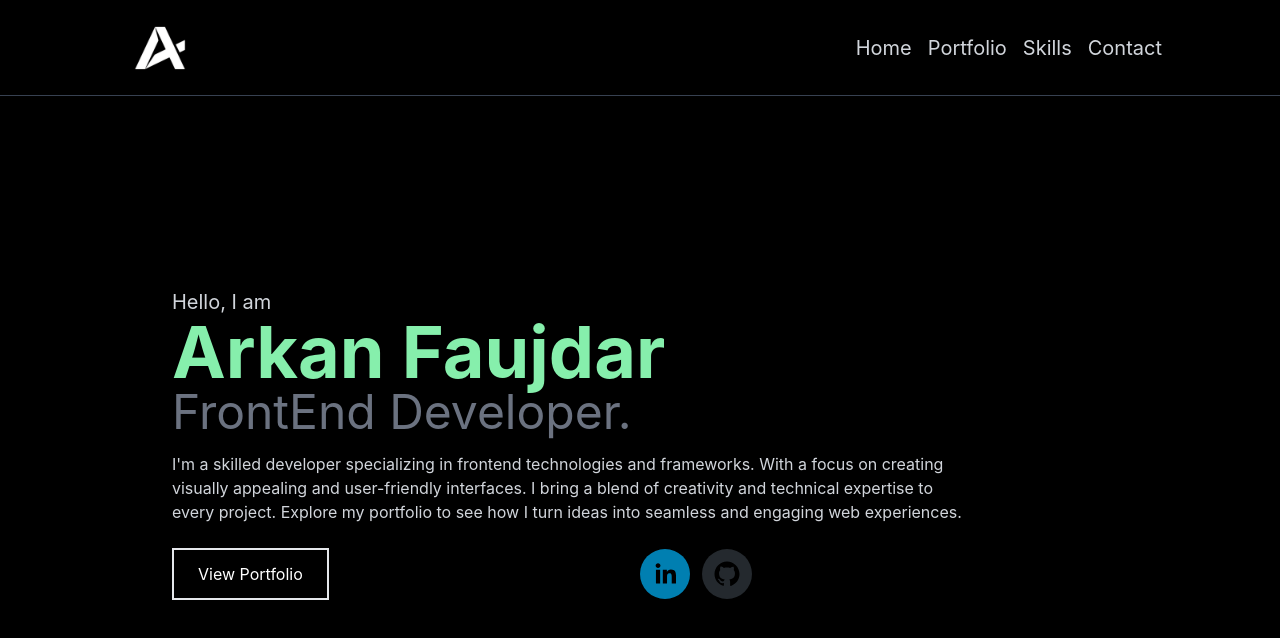
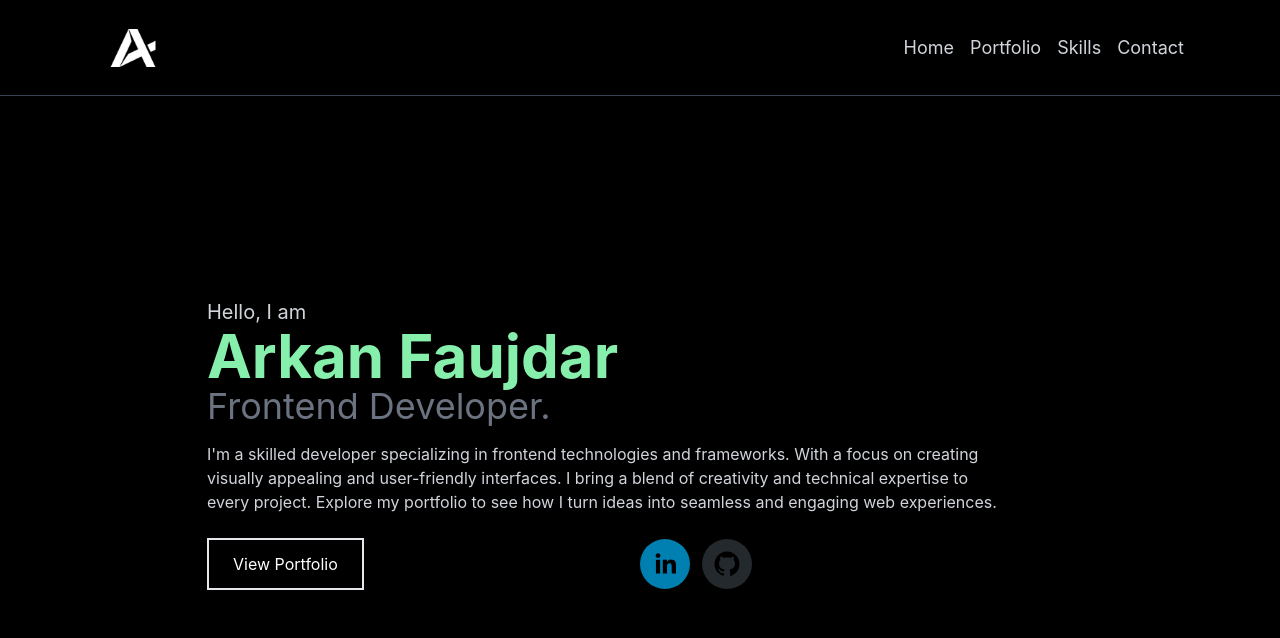
Before and after one commit to ArkanFaujdar/Portfolio, a React (Create React App) app: page / in a window 1280 px wide. Shown: the top 638 px of the page. Built offline with nearby package versions, Linux system fonts and the light colour scheme.

Commit message:
Few changes for a proper view

```diff
--- a/src/App.js
+++ b/src/App.js
@@ -13,7 +13,7 @@ function App() {
           <Route
             path="/"
             element={
-              <div className="gradient">
+              <div>
                 <Navbar />
                 <Home />
               </div>
--- a/src/Contact.js
+++ b/src/Contact.js
@@ -32,9 +32,9 @@ const Contact = () => {
     setName("");
   };
   return (
-    <div className="w-full bg-black pt-9 h-[88vh] justify-center max-w-[1000px] mx-auto items-center px-5">
+    <div className="w-full bg-black pt-9 h-[88vh] justify-center max-w-[900px] mx-auto items-center px-5">
       <div className="mb-8">
-        <p className="text-4xl font-bold inline border-b-4 border-green-300 text-gray-300">
+        <p className="text-3xl font-bold inline border-b-4 border-green-300 text-gray-300">
           Contact
         </p>
       </div>
--- a/src/Home.js
+++ b/src/Home.js
@@ -4,13 +4,13 @@ import { SocialIcon } from "react-social-icons";
 function Home() {
   return (
     <div className="bg-black w-full h-[88vh]">
-      <div className="max-w-[1000px] mx-auto px-8 flex flex-col justify-center h-full">
+      <div className="max-w-[930px] mx-auto px-8 flex flex-col justify-center h-full">
         <p className="text-gray-300 text-xl">Hello, I am</p>
-        <h1 className="text-4xl sm:text-7xl font-bold text-green-300">
+        <h1 className="text-4xl sm:text-6xl font-bold text-green-300">
           Arkan Faujdar
         </h1>
-        <h2 className="text-3xl sm:text-5xl text-gray-500">
-          FrontEnd Developer.
+        <h2 className="text-3xl sm:text-4xl text-gray-500">
+          Frontend Developer.
         </h2>
         <p className="text-gray-300 py-4 max-w-[800px]">
           I'm a skilled developer specializing in frontend technologies and
--- a/src/Navbar.js
+++ b/src/Navbar.js
@@ -8,9 +8,9 @@ const Navbar = () => {
 
   return (
     <>
-      <div className="w-full bg-black h-[12vh] hidden md:flex justify-between items-center px-[110px] border-b-[1px] border-gray-700 text-gray-300">
-        <img src={Logo} className="h-[100px]" alt="logo" />
-        <ul className="hidden md:flex text-[20px]">
+      <div className="w-full bg-black h-[12vh] hidden md:flex justify-between items-center px-[88px] border-b-[1px] border-gray-700 text-gray-300">
+        <img src={Logo} className="h-[90px]" alt="logo" />
+        <ul className="hidden md:flex text-[18px]">
           <NavLink to="/">
             <li className="mx-[8px] hover:scale-110">Home</li>
           </NavLink>
--- a/src/Portfolio.js
+++ b/src/Portfolio.js
@@ -45,9 +45,9 @@ const data = [
 function Portfolio() {
   return (
     <div className="w-full text-gray-300 bg-black px-5 pt-9">
-      <div className="max-w-[1000px] m-auto pb-10">
+      <div className="max-w-[900px] m-auto pb-10">
         <div className="mb-8 pl-3">
-          <p className="text-3xl md:text-4xl inline font-bold border-b-4 border-green-300 items-center">
+          <p className="text-3xl inline font-bold border-b-4 border-green-300 items-center">
             Portfolio
           </p>
         </div>
--- a/src/Skills.js
+++ b/src/Skills.js
@@ -52,9 +52,9 @@ const skills = [
 const Skills = () => {
   return (
     <div className="w-full bg-black text-gray-300 pt-9 px-5">
-      <div className="max-w-[1000px] mx-auto pb-4 flex flex-col justify-center w-full h-full">
+      <div className="max-w-[900px] mx-auto pb-4 flex flex-col justify-center w-full h-full">
         <div className="mb-8 pl-3">
-          <p className="text-3xl md:text-4xl font-bold inline border-b-4 border-green-300">
+          <p className="text-3xl font-bold inline border-b-4 border-green-300">
             Skills
           </p>
         </div>
```
